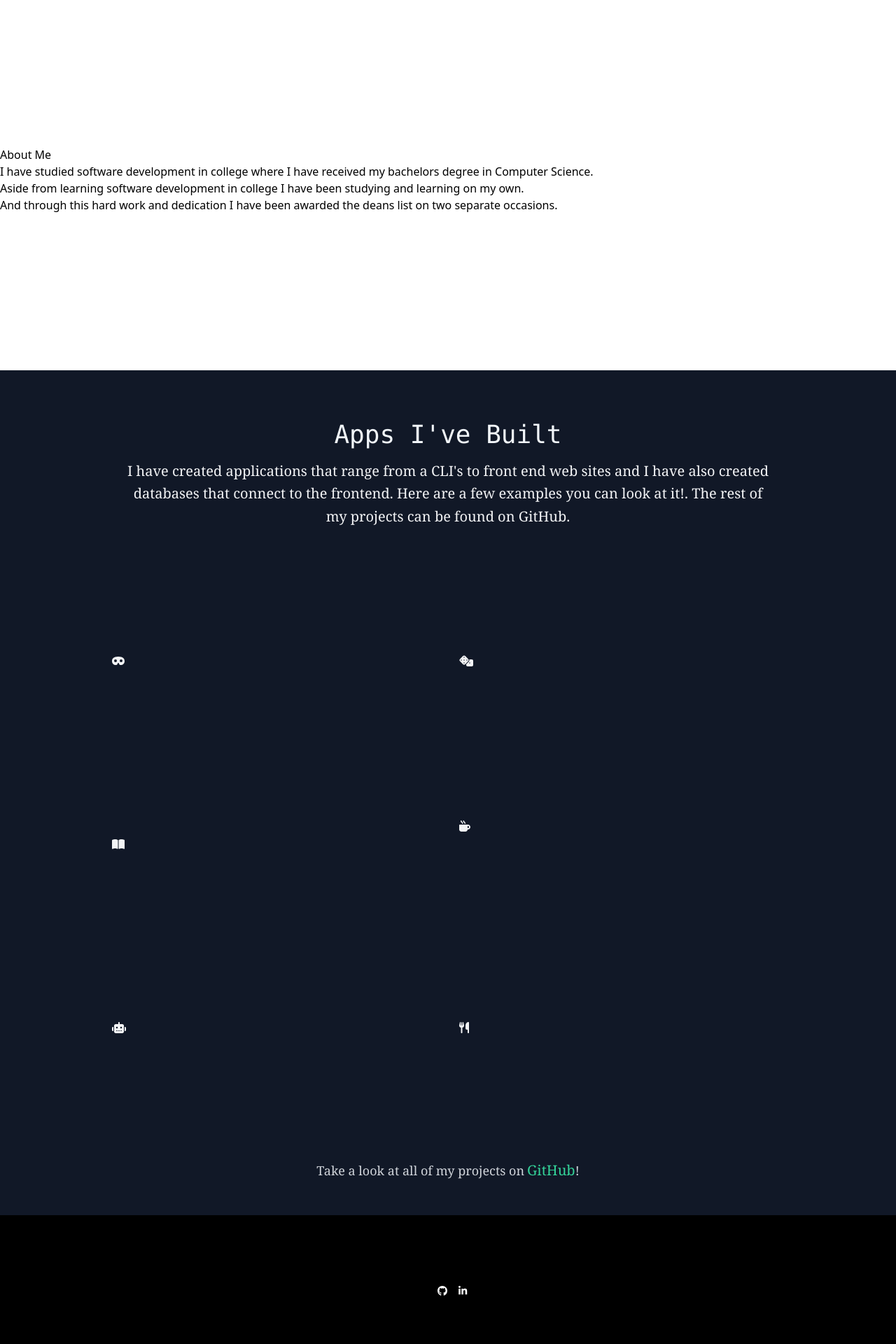
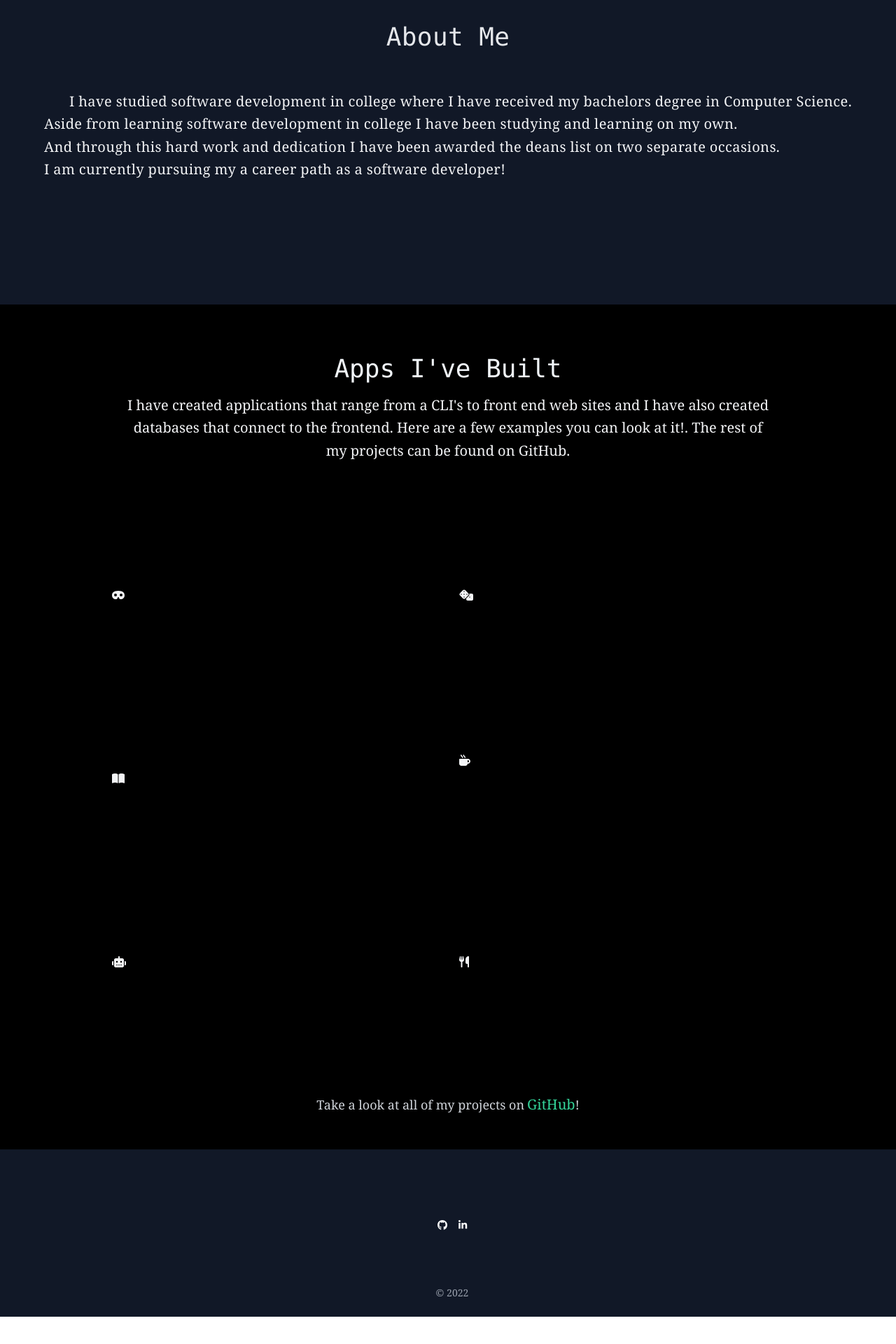
Before and after one commit to Kyle-Holmstrom/kyleholmstrom.github.io, a React (Create React App) app: page / in a window 1280 px wide. Shown: the part 1000-2920 px from the top of the page at 70% size. After the commit the page ends 2881 px from the top, so only its background shows below. Built offline with nearby package versions, Linux system fonts and the light colour scheme.

Commit message:
Finished the about me section, and changed the background color for projects and footer.

```diff
--- a/src/components/AboutMe.js
+++ b/src/components/AboutMe.js
@@ -1,14 +1,14 @@
 
 const AboutMe = () => {
     return(
-        <div className="bg-white py-56">
-            <h1>About Me</h1>
-            <div>
-                <p>
+        <div className="bg-gray-900 pt-8 pb-44 tracking-wide">
+            <h1 className="pb-10 flex justify-center font-mono text-4xl leading-loose text-gray-200">About Me</h1>
+            <div className="flex justify-center font-serif text-xl leading-relaxed text-gray-100">
+                <p className="indent-9">
                     I have studied software development in college where I have received my bachelors degree in Computer Science.
-
                     <br/> Aside from learning software development in college I have been studying and learning on my own.
                     <br/>And through this hard work and dedication I have been awarded the deans list on two separate occasions.
+                    <br/>I am currently pursuing my a career path as a software developer!
                 </p>
             </div>
         </div>
--- a/src/components/Footer.js
+++ b/src/components/Footer.js
@@ -3,7 +3,7 @@ import { faGithub, faLinkedinIn } from "@fortawesome/free-brands-svg-icons";
 
 const Footer = () => {
     return (
-        <footer className="pl-3 pt-14 pb-3 text-sm text-center font-serif bg-black">
+        <footer className="pl-3 pt-14 pb-3 text-sm text-center font-serif bg-gray-900">
             {/* <div className="flex justify-center">
                 <form id="contact" className="box-border h-96 w-96 p-4 border-2 border-emerald-600 text-slate-100 bg-gray-900">
                     <label for="name">Name:</label> <br/>
--- a/src/components/Projects.js
+++ b/src/components/Projects.js
@@ -54,7 +54,7 @@ const Projects = () => {
     ]
 
     return (
-        <section id="project" className="text-gray-400 bg-gray-900">
+        <section id="project" className="text-gray-400 bg-black">
             <div className="container px-5 py-10 mx-auto text-center lg:px-40">
                 <div className="flex flex-col w-full mb-20">
                     <span className="mx-auto inline-block w-10 mb-4" />
```
